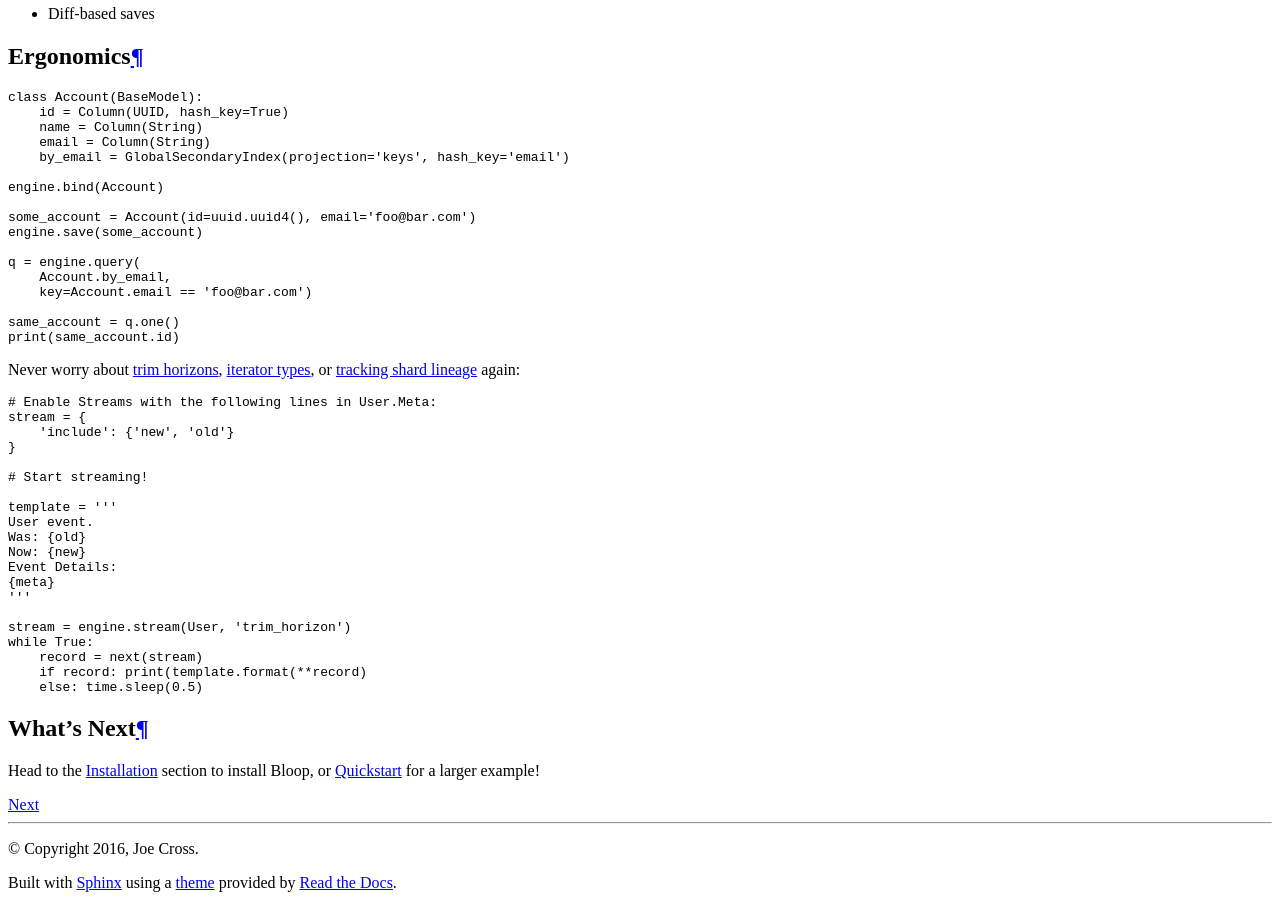
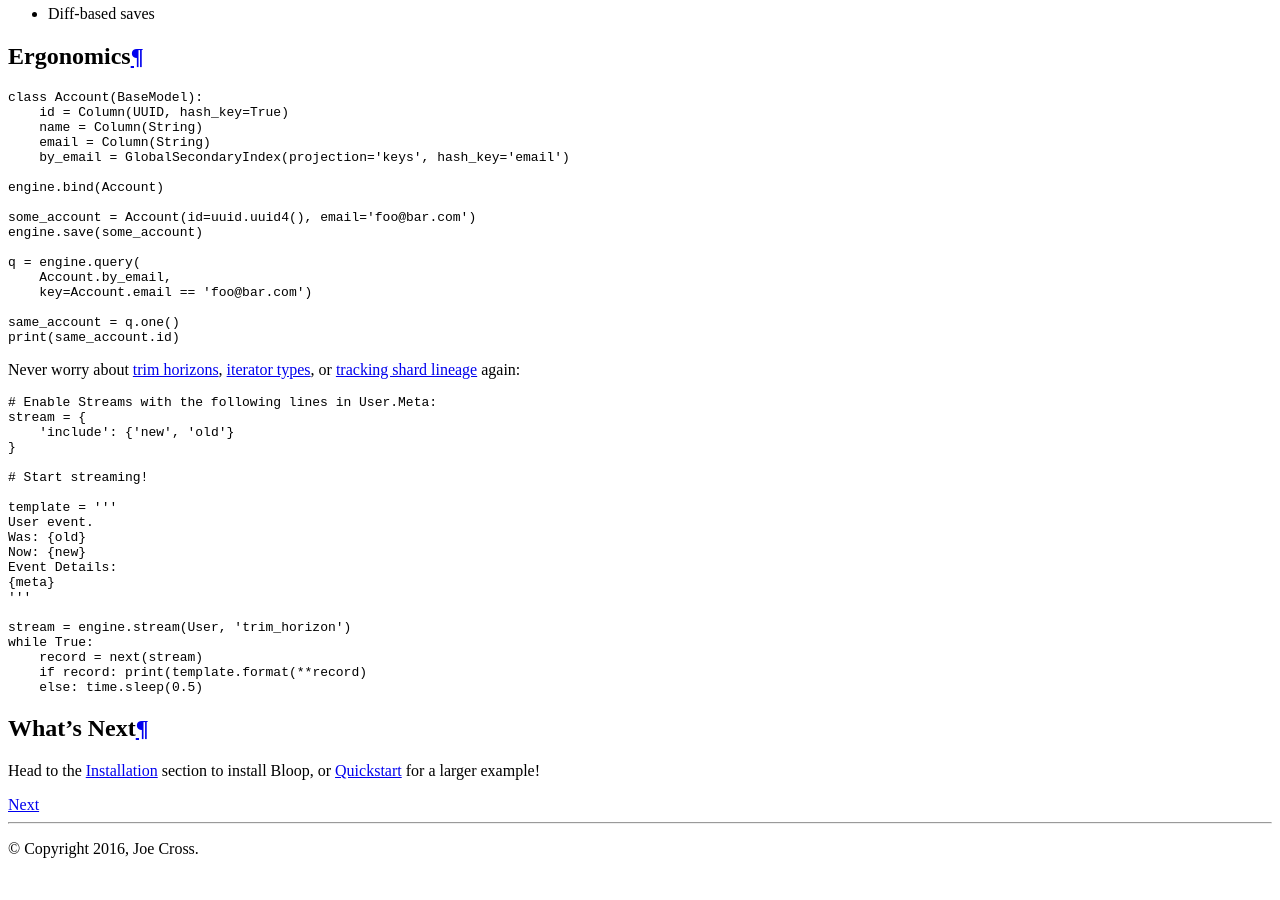
Before and after one commit to numberoverzero/bloop, a Sphinx documentation site: the page built from docs/index.rst, in a window 1280 px wide and 900 px high, scrolled down 932 px. Built offline with Sphinx 7.4.7 and the Read the Docs theme 2.0.0, drawn with Linux system fonts in a browser that asks for light colours; after the commit the page ends 1806 px from its top, so only the background shows below that.

Commit message:
More style tweaks

```diff
--- a/docs/conf.py
+++ b/docs/conf.py
@@ -44,8 +44,10 @@
 html_theme = 'sphinx_rtd_theme'
 html_theme_path = [sphinx_rtd_theme.get_html_theme_path()]
 html_context = {
+    "css_files": ["_static/css/bloop.css"],
+    "docstitle": False,
     "favicon": "favicon-cog.ico",
-    "css_files": ["_static/css/bloop.css"]
+    "show_sphinx": False,
 }
 
 intersphinx_mapping = {
```
